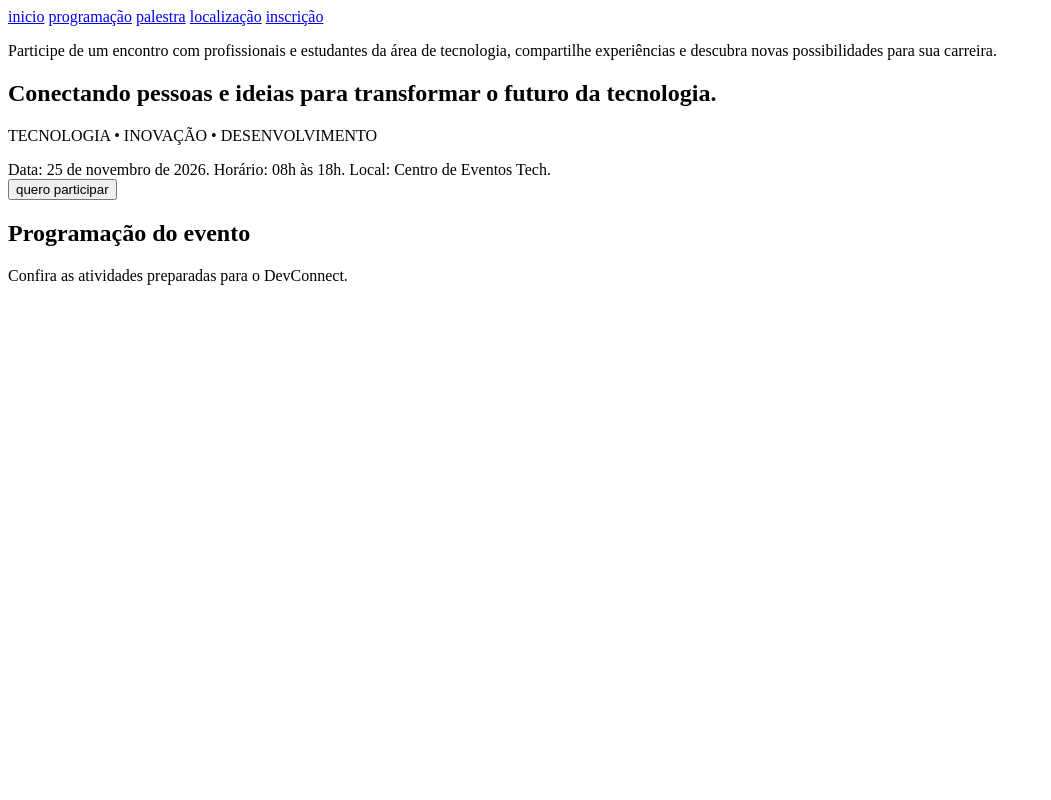
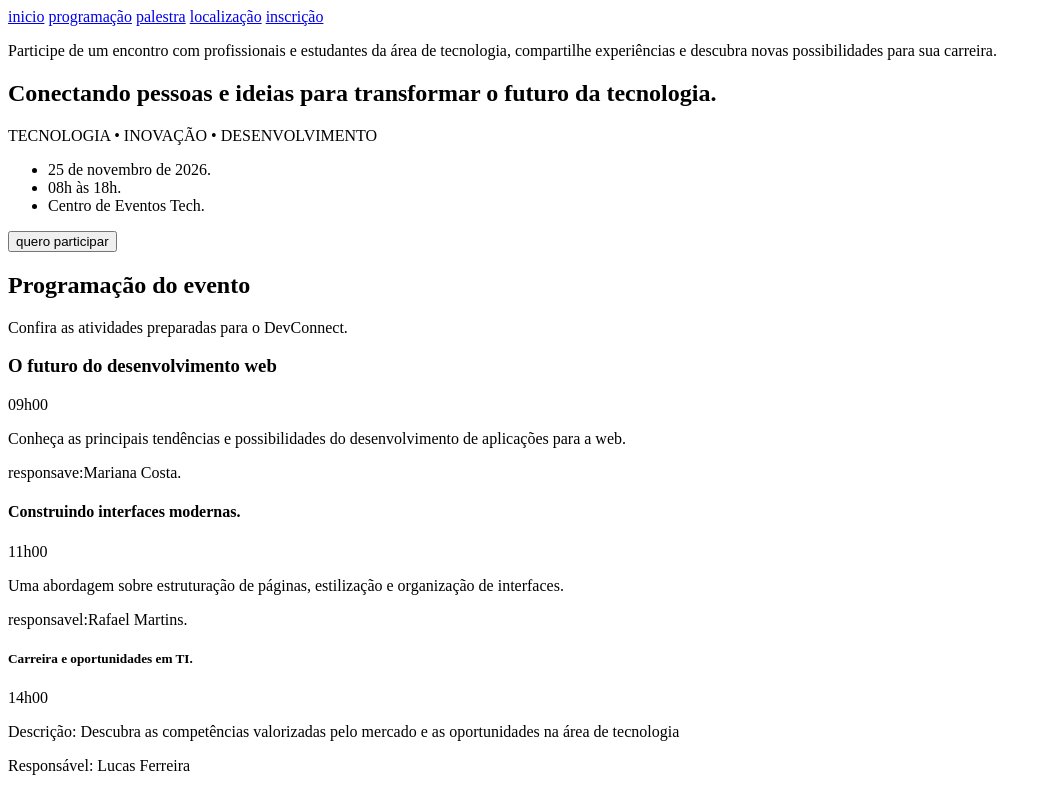
Before and after one commit to leticiavprado-ai/Shell_devconnect, a plain HTML site: page index.html in a window 1280 px wide. Shown: the whole page, without its empty margins (0-1051 px from the left). Drawn offline with Linux system fonts and the light colour scheme.

Commit message:
feat: implementei as div

```diff
--- a/index.html
+++ b/index.html
@@ -26,9 +26,11 @@ carreira.
 <div id=""></div>
 </section>
 <section>
-Data: 25 de novembro de 2026.
- Horário: 08h às 18h.
-Local: Centro de Eventos Tech.
+<ul>
+     <li>25 de novembro de 2026.</li>
+     <li>08h às 18h.</li>
+     <li>Centro de Eventos Tech. </li>
+ </ul>
 </section>
 <button>quero participar</button>
 </footer>
@@ -36,7 +38,27 @@ Local: Centro de Eventos Tech.
     <h2>Programação do evento</h2>
     <p>Confira as atividades preparadas para o DevConnect.</p>
 </section>
-
+<div class="div1">
+    <h3>O futuro do desenvolvimento web</h3>
+    <p>09h00</p>
+    <p>Conheça as principais tendências e possibilidades do desenvolvimento de aplicações
+para a web.</p>
+<p>responsave:Mariana Costa.</p>
+</div>
+<div class="div2">
+    <h4> Construindo interfaces modernas.</h4>
+    <p>11h00</p>
+    <p>Uma abordagem sobre estruturação de páginas, estilização e organização de
+interfaces.</p>
+    <p>responsavel:Rafael Martins.</p>
+</div>
+<div class="div3">
+<h5>Carreira e oportunidades em TI.</h5>
+<p>14h00</p>
+<p>Descrição: Descubra as competências valorizadas pelo mercado e as oportunidades na área de
+tecnologia</p>
+    <p>Responsável: Lucas Ferreira</p>
+</div>
 </header>
 </body>
 </html>
```
